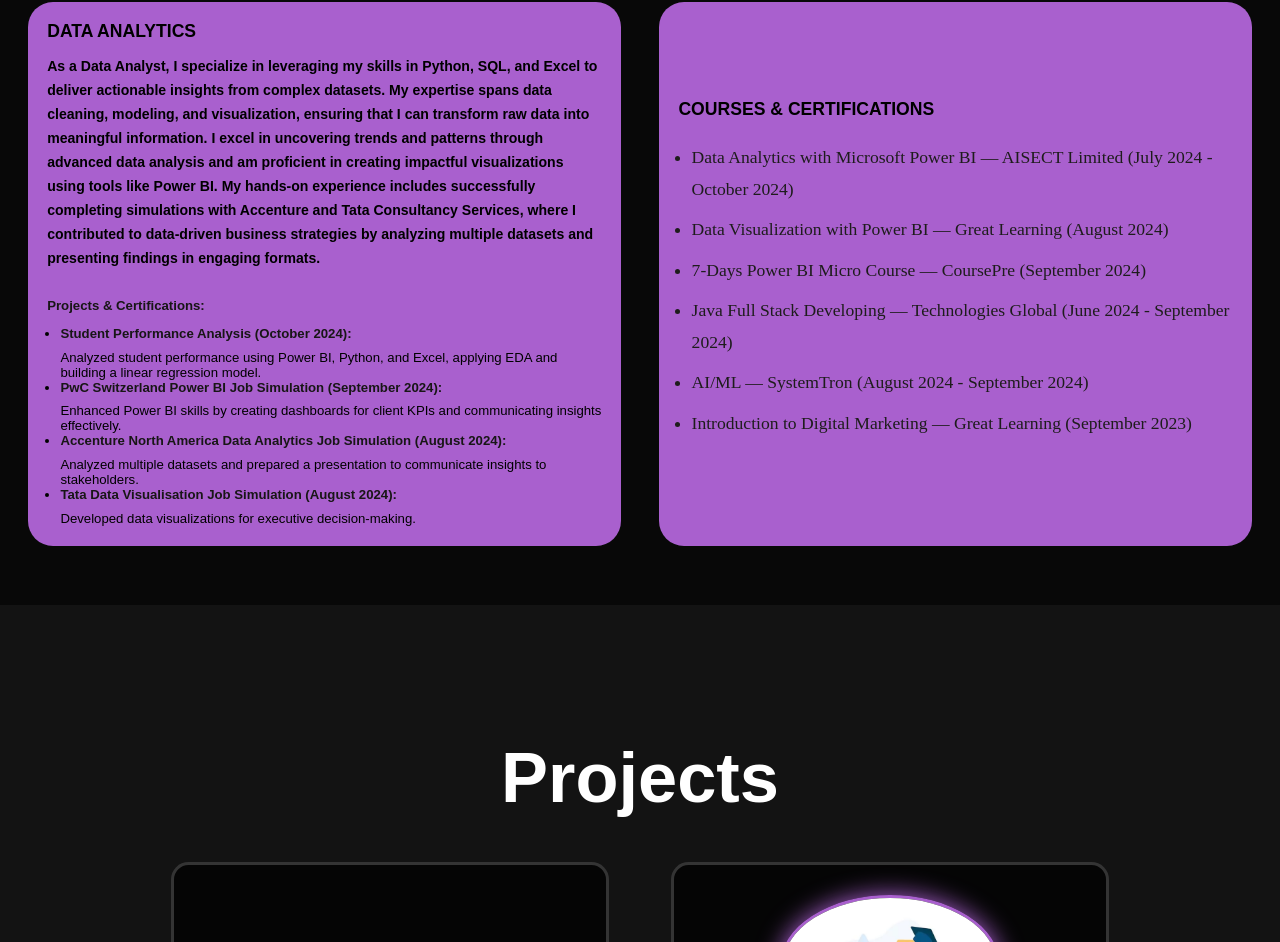
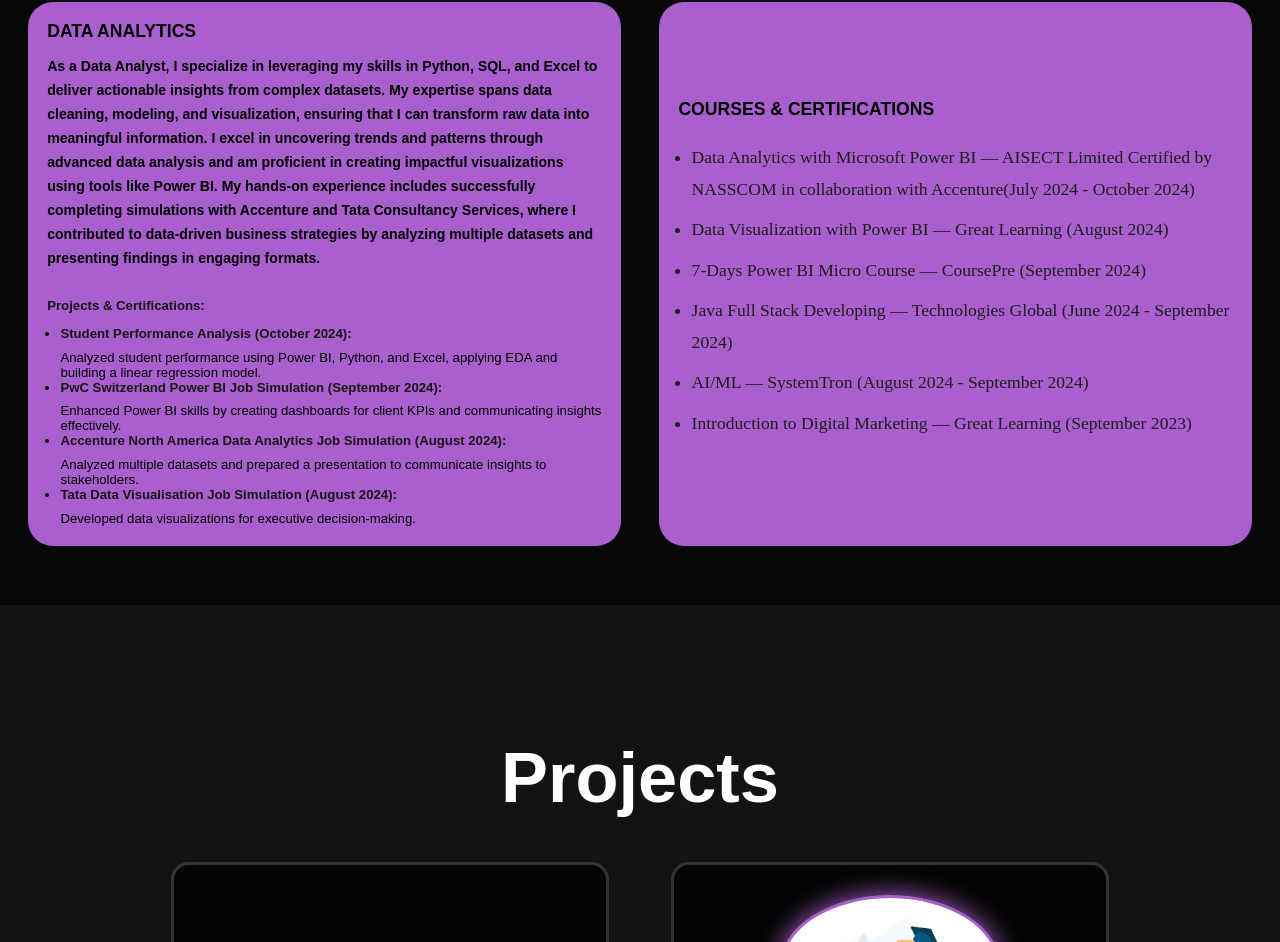
Before and after one commit to Hrithi-Manayath/Portfolio, a plain HTML site: page index.html in a window 1280 px wide. Shown: the part 2159-3101 px from the top of the page. Drawn offline with nearby package versions, Linux system fonts and the light colour scheme.

Commit message:
index.html

```diff
--- a/index.html
+++ b/index.html
@@ -128,7 +128,7 @@
             <div class="certifications-box">
                 <h4>Courses & Certifications</h4>
                 <ul>
-                    <li>Data Analytics with Microsoft Power BI — AISECT Limited (July 2024 - October 2024)</li>
+                    <li>Data Analytics with Microsoft Power BI — AISECT Limited Certified by NASSCOM in collaboration with Accenture(July 2024 - October 2024)</li>
                     <li>Data Visualization with Power BI — Great Learning (August 2024)</li>
                     <li>7-Days Power BI Micro Course — CoursePre (September 2024)</li>
                     <li>Java Full Stack Developing — Technologies Global (June 2024 - September 2024)</li>
```
